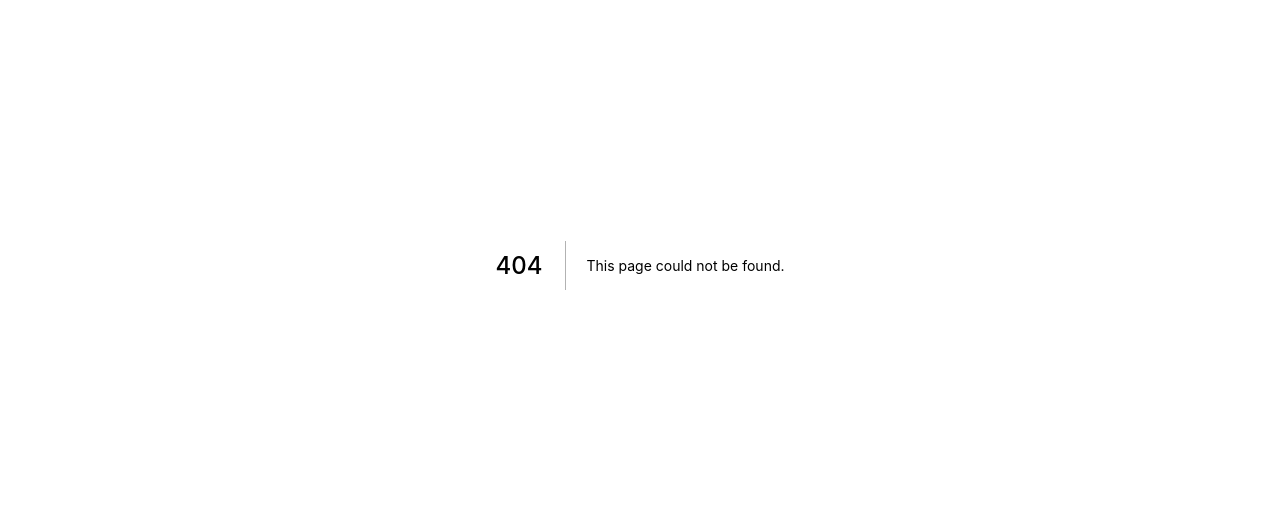
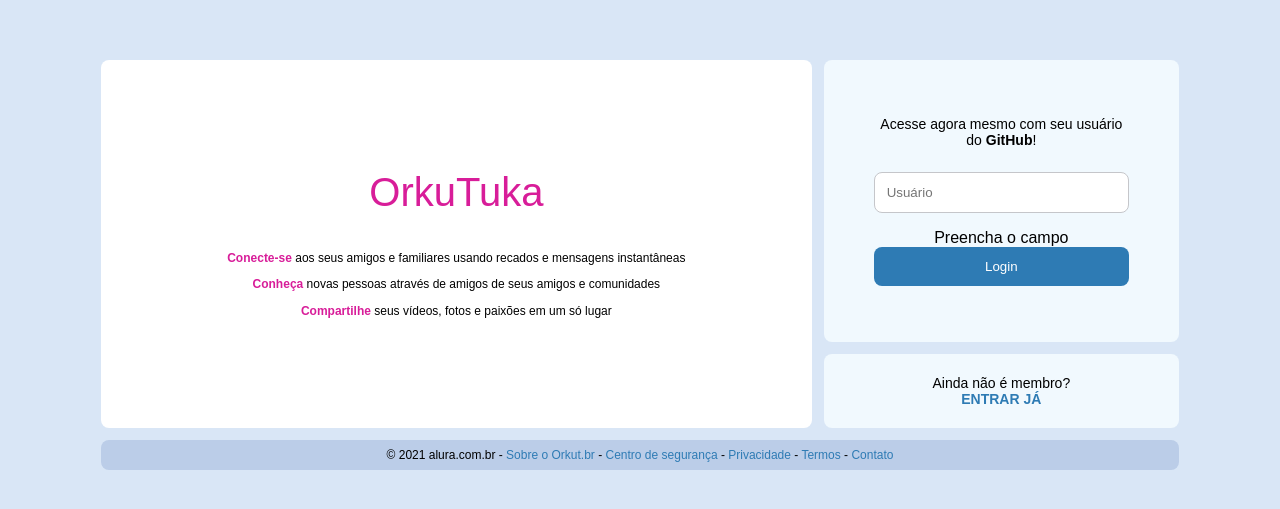
Before and after one commit to tukinhafl/alurakut, a Next.js app: page /login in a window 1280 px wide. Before the commit this address had no page. Shown: the part 135-644 px from the top of the page. Built offline with nearby package versions, Linux system fonts and the light colour scheme.

Commit message:
pagina de login, e autenticação via backend

```diff
--- a/package.json
+++ b/package.json
@@ -8,7 +8,9 @@
   },
   "dependencies": {
     "datocms-client": "^3.4.11",
+    "jsonwebtoken": "^8.5.1",
     "next": "latest",
+    "nookies": "^2.5.2",
     "react": "^17.0.2",
     "react-dom": "^17.0.2",
     "react-is": "^17.0.2",
--- /dev/null
+++ b/pages/login.js
@@ -0,0 +1,82 @@
+import React from 'react';
+// Hook do NextJS
+import { useRouter } from 'next/router';
+import nookies from 'nookies';
+
+export default function LoginScreen() {
+  const router = useRouter();
+  const [githubUser, setGithubUser] = React.useState('');
+
+  return (
+    <main style={{ display: 'flex', flex: 1, alignItems: 'center', justifyContent: 'center' }}>
+      <div className="loginScreen">
+        <section className="logoArea">
+          {/* <img src="https://alurakut.vercel.app/logo.svg" /> */}
+          <span className='orkutuka'>OrkuTuka</span>
+
+          <p><strong>Conecte-se</strong> aos seus amigos e familiares usando recados e mensagens instantâneas</p>
+          <p><strong>Conheça</strong> novas pessoas através de amigos de seus amigos e comunidades</p>
+          <p><strong>Compartilhe</strong> seus vídeos, fotos e paixões em um só lugar</p>
+        </section>
+
+        <section className="formArea">
+          <form className="box" onSubmit={(e) => {
+                e.preventDefault();
+
+                fetch('https://alurakut.vercel.app/api/login', {
+                    method: 'POST',
+                    headers: {
+                       'Content-Type': 'application/json'
+                    },
+                    body: JSON.stringify({ githubUser: githubUser })
+                })
+                .then(async (respostaDoServer) => {
+                    const dadosDaResposta = await respostaDoServer.json()
+                    const token = dadosDaResposta.token;
+                    nookies.set(null, 'USER_TOKEN', token, {
+                        path: '/',
+                        maxAge: 86400 * 7
+                    })
+                    router.push('/')
+                })
+          }}>
+            <p>
+              Acesse agora mesmo com seu usuário do <strong>GitHub</strong>!
+          </p>
+            <input
+                placeholder="Usuário"
+                value={githubUser}
+                onChange={(e) => {
+                    setGithubUser(e.target.value)
+                }}
+            />
+            {githubUser.length === 0
+                ? 'Preencha o campo'
+                : ''
+            }
+            <button type="submit">
+              Login
+            </button>
+          </form>
+
+          <footer className="box">
+            <p>
+              Ainda não é membro? <br />
+              <a href="/login">
+                <strong>
+                  ENTRAR JÁ
+              </strong>
+              </a>
+            </p>
+          </footer>
+        </section>
+
+        <footer className="footerArea">
+          <p>
+            © 2021 alura.com.br - <a href="/">Sobre o Orkut.br</a> - <a href="/">Centro de segurança</a> - <a href="/">Privacidade</a> - <a href="/">Termos</a> - <a href="/">Contato</a>
+          </p>
+        </footer>
+      </div>
+    </main>
+  )
+}
```
Also changed, not shown: pages/index.js (+31 -2 lines), src/lib/AluraKutCommons.js, 2 other files (tests, documents, lock files or other folders).
